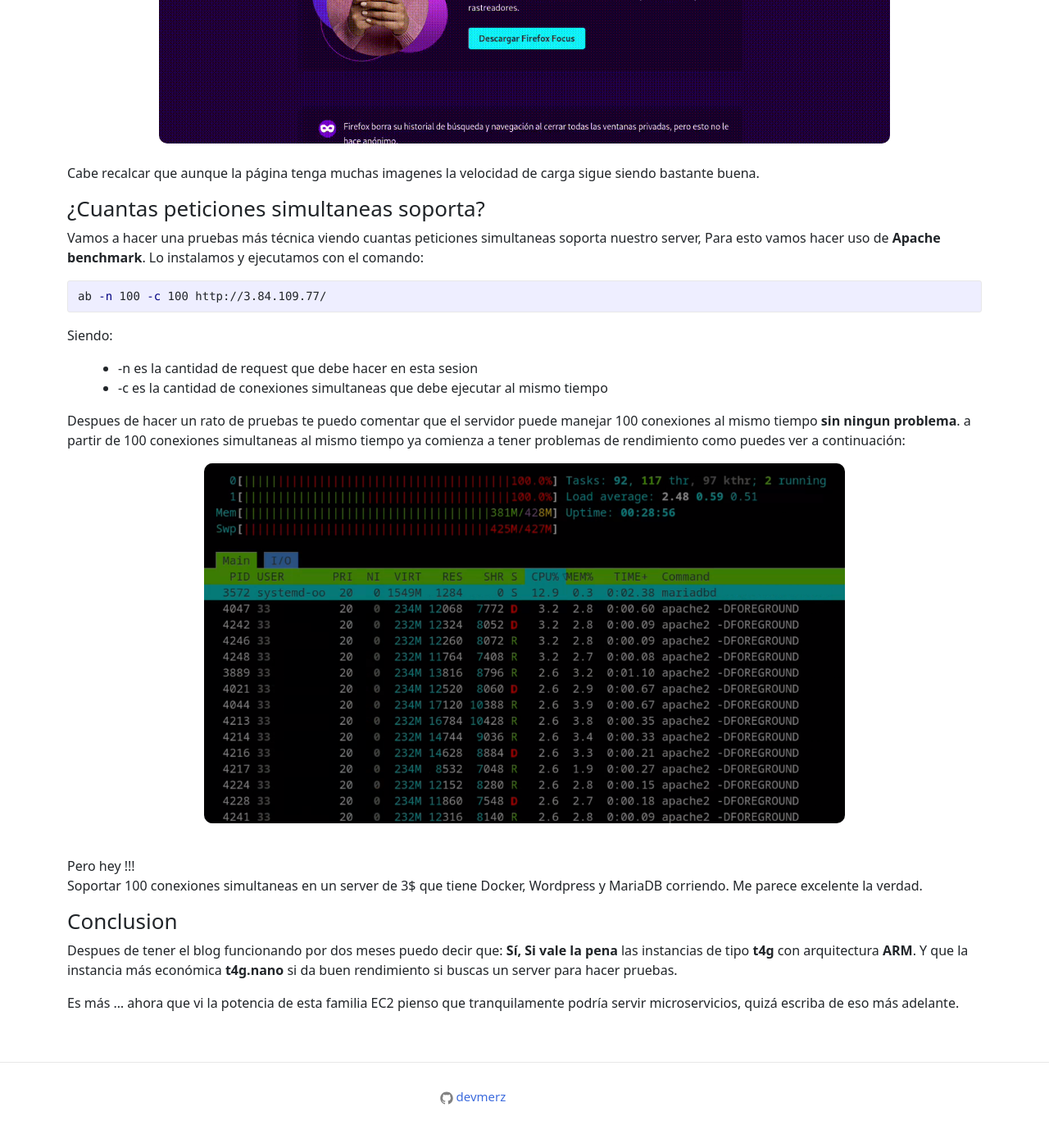
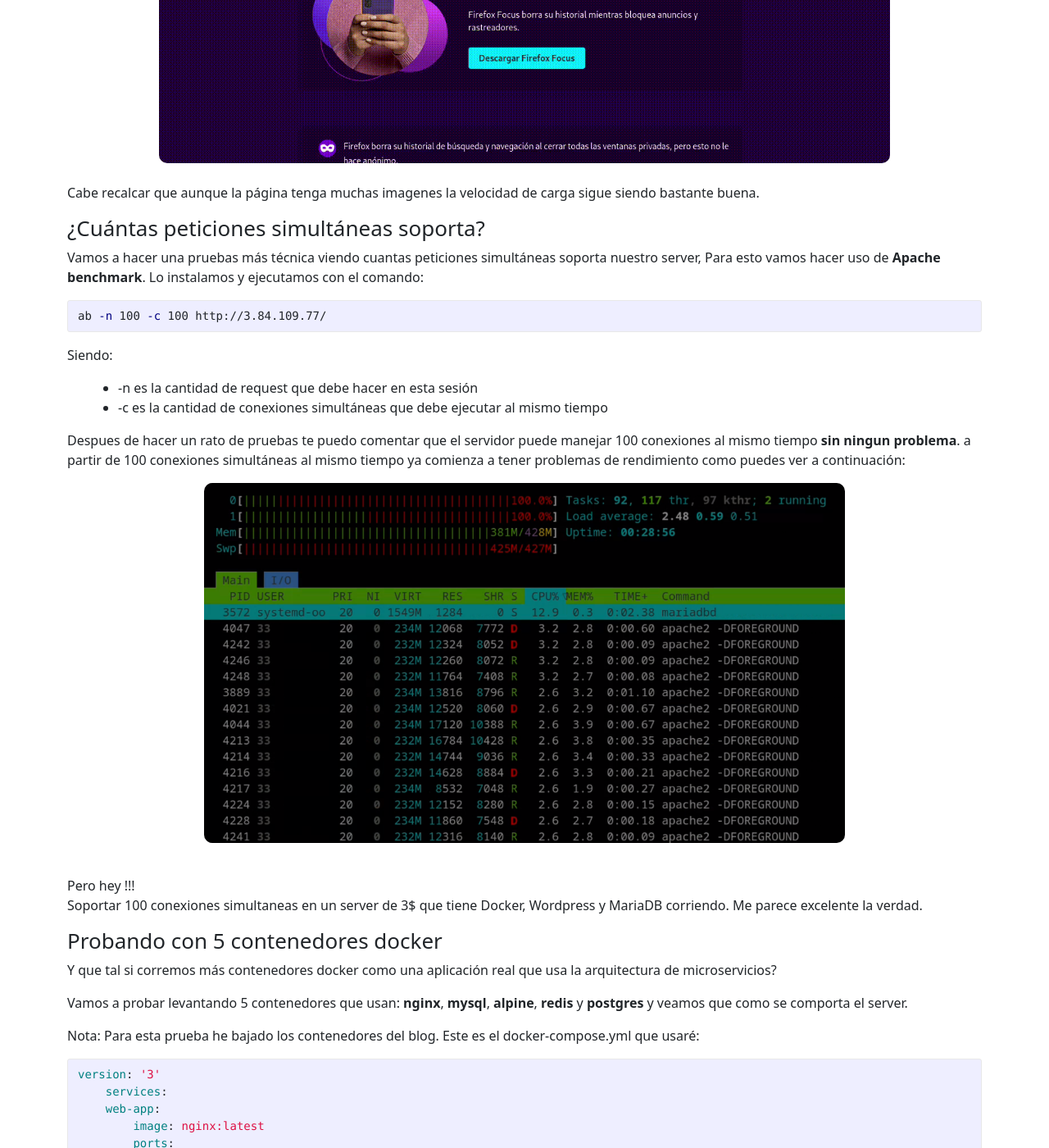
Before and after one commit to devmerz/devmerz.github.io, a Jekyll site: the page built from _posts/2023-12-05-usando-ec2-economico-en-blog-t4gnano.markdown, in a window 1280 px wide and 1400 px high, scrolled down 5769 px. Shown: the whole window at 82% size. Built offline with Jekyll 4.4.1, drawn with Linux system fonts in a browser that asks for light colours; comment, search, counter and statistics services are not loaded; some of the changed text lies outside the part shown.

Commit message:
last details in t4g post

```diff
--- a/_posts/2023-12-05-usando-ec2-economico-en-blog-t4gnano.markdown
+++ b/_posts/2023-12-05-usando-ec2-economico-en-blog-t4gnano.markdown
@@ -17,8 +17,9 @@ Para probar el rendimiento de estos servidores se me ocurrió la idea de levanta
 - Instalación de software
 - Rendimiento para el admin y para el usuario
 - Velocidad de respuesta
+- Rendimiento corriendo contenedores docker
 
-Lo normal para poder trabajar sin realentizarte por temas del server.
+Tú sabes, Lo normal para poder trabajar sin ser ralentizado por temas del server.
 
 Para este ejemplo voy a hacer uso de instancia llamada **t4g.nano**(la más básica de esta familia) que tiene un costo de **0.0042$ por hora**. Mensualmente nos costaría aprox **3$** por mes. Vamos a proceder creando la instancia EC2 con las siguientes configuraciones:
 
@@ -116,7 +117,7 @@ Voy a usar **htop** para ver como va el servidor en cuando a consumo de **RAM**
 <br/>
 
 
-No es un misterio que docker consume mucha RAM, Docker esta consumiendo aprox 140Mb corriendo mis 2 contenedores. Me parece bien para la prueba. Aunque considerá que si levantas los servicios sin docker podrias ganar un poco de memoria ahí.
+El servidor antes de levantar mis contenedores consume un total de 154Mb de RAM. Con dos contenedores docker corriendo tenemos un consumo de 246Mb de RAM. Me parece bien para la prueba. Aunque considera que si levantas los servicios sin docker podrias ganar un poco de memoria ahí.
 
 <br/>
 ### ¿Y como responde la página?
@@ -129,20 +130,20 @@ Pues bastante bien. El tiempo de respuesta es bastante veloz incluso tomando en
 <br/>
 Cabe recalcar que aunque la página tenga muchas imagenes la velocidad de carga sigue siendo bastante buena.
 
-### ¿Cuantas peticiones simultaneas soporta?
+### ¿Cuántas peticiones simultáneas soporta?
 
-Vamos a hacer una pruebas más técnica viendo cuantas peticiones simultaneas soporta nuestro server, Para esto vamos hacer uso de **Apache benchmark**. Lo instalamos y ejecutamos con el comando:
+Vamos a hacer una pruebas más técnica viendo cuantas peticiones simultáneas soporta nuestro server, Para esto vamos hacer uso de **Apache benchmark**. Lo instalamos y ejecutamos con el comando:
 
 {% highlight bash %}
 ab -n 100 -c 100 http://3.84.109.77/
 {% endhighlight %}
 
 Siendo:
-- -n es la cantidad de request que debe hacer en esta sesion
-- -c es la cantidad de conexiones simultaneas que debe ejecutar al mismo tiempo
+- -n es la cantidad de request que debe hacer en esta sesión
+- -c es la cantidad de conexiones simultáneas que debe ejecutar al mismo tiempo
 
 
-Despues de hacer un rato  de pruebas te puedo comentar que el servidor puede manejar 100 conexiones al mismo tiempo **sin ningun problema**. a partir de 100 conexiones simultaneas al mismo tiempo ya comienza a tener problemas de rendimiento como puedes ver a continuación:
+Despues de hacer un rato  de pruebas te puedo comentar que el servidor puede manejar 100 conexiones al mismo tiempo **sin ningun problema**. a partir de 100 conexiones simultáneas al mismo tiempo ya comienza a tener problemas de rendimiento como puedes ver a continuación:
 
 <div class="contenedor-imagen">
     <img src="/assets/ec2-t4g/limite.png" width="70%" />
@@ -153,8 +154,69 @@ Pero hey !!!
 Soportar 100 conexiones simultaneas en un server de 3$ que tiene Docker, Wordpress y MariaDB corriendo. Me parece excelente la verdad.
 
 
-### Conclusion
 
-Despues de tener el blog funcionando por dos meses puedo decir que: **Sí, Si vale la pena** las instancias de tipo **t4g** con arquitectura **ARM**. Y que la instancia más económica **t4g.nano** si da buen rendimiento si buscas un server para hacer pruebas.
+### Probando con 5 contenedores docker
 
-Es más ... ahora que vi la potencia de esta familia EC2 pienso que tranquilamente podría servir microservicios, quizá escriba de eso más adelante.
+Y que tal si corremos más contenedores docker como una aplicación real que usa la arquitectura de microservicios?
+
+Vamos a probar levantando 5 contenedores que usan: **nginx**, **mysql**, **alpine**, **redis** y **postgres** y veamos que como se comporta el server.
+
+Nota: Para esta prueba he bajado los contenedores del blog. Este es el docker-compose.yml que usaré:
+
+{% highlight yml %}
+version: '3'
+    services:
+    web-app:
+        image: nginx:latest
+        ports:
+        - "80:80"
+        networks:
+        - my_network
+
+    database:
+        image: mysql:latest
+        environment:
+        MYSQL_ROOT_PASSWORD: root_password
+        MYSQL_DATABASE: my_database
+        MYSQL_USER: user
+        MYSQL_PASSWORD: password
+        networks:
+        - my_network
+
+    backend-server:
+        image: alpine:latest
+        command: tail -f /dev/null
+        networks:
+        - my_network
+
+    cache-server:
+        image: redis:latest
+        networks:
+        - my_network
+
+    postgres-db:
+        image: postgres:latest
+        environment:
+        POSTGRES_USER: user
+        POSTGRES_PASSWORD: password
+        POSTGRES_DB: my_postgres_db
+        networks:
+        - my_network
+
+    networks:
+    my_network:
+        driver: bridge
+{% endhighlight %}
+
+Todo levanto sin absolutamente ningun problema, Podemos ver un incremento en el uso de memoria RAM, lo cual era esperado:
+
+<div class="contenedor-imagen">
+    <img src="/assets/ec2-t4g/5-contenedores.png" width="70%" />
+</div>
+<br/>
+Podemos ver que tranquilamente podría soportar una aplicación pequeña/mediana que usa la arquitectura de microservicios.
+
+<br/>
+### Conclusión
+
+Despues de tener el blog funcionando por dos meses puedo decir que: **Sí, Si vale la pena** las instancias de tipo **t4g** con arquitectura **ARM**. Y que la instancia más económica **t4g.nano** si da buen rendimiento si buscas un server para hacer pruebas o tener algún servicio corriendo ahí.
```
Also changed, not shown: other parts of _posts/2023-12-05-usando-ec2-economico-en-blog-t4gnano.markdown (+3 -3 lines), assets/ec2-t4g/5-contenedores.png (added).
